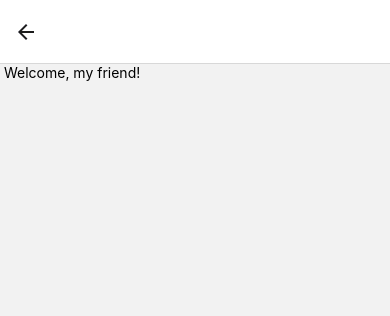
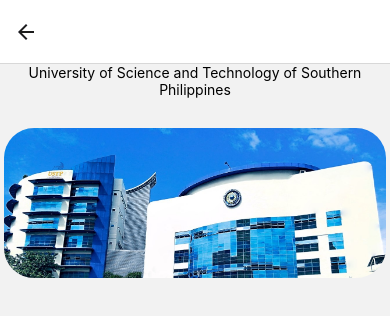
Before and after one commit to jaycetabobo/YumKit, a React Native app: screen /Schools2 in a window 390 px wide. Shown: the top 316 px of the page. Built offline with nearby package versions, Linux system fonts and the light colour scheme.

Commit message:
Edit and add contents in schools2.js

```diff
--- a/Screen/Content/schools2.js
+++ b/Screen/Content/schools2.js
@@ -1,10 +1,19 @@
 import React from "react";
-import { Text, View } from "react-native";
+import { Dimensions, Image, ImageBackground, Text, View } from "react-native";
 
+const { width, height } = Dimensions.get("window");
 function Schools2() {
   return (
-    <View>
-      <Text> Welcome, my friend!</Text>
+    <View style={{ alignItems: "center" }}>
+      <View style={{ width: "98%" }}>
+        <Text style={{ textAlign: "center" }}>
+          University of Science and Technology of Southern Philippines
+        </Text>
+      </View>
+      <Image
+        source={require("../../assets/ustp2.jpg")}
+        style={{ width: "98%", height: 150, marginTop: 30, borderRadius: 30 }}
+      />
     </View>
   );
 }
```
Also changed, not shown: assets/ustp2.jpg (added).
